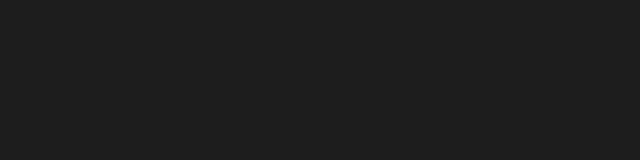
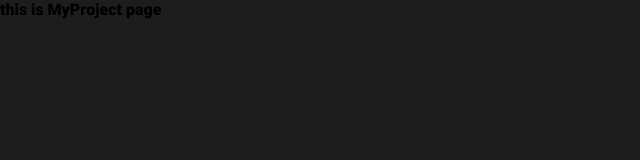
Before and after one commit to rahimi-pouria/myPortFolioWebSite, a Nuxt app: page /MyProject in a window 1280 px wide. Before the commit this address had no page. Shown: the top 160 px of the page, without its empty margins (0-640 px from the left). Built offline with nearby package versions, Linux system fonts and the light colour scheme.

Commit message:
create page

```diff
--- /dev/null
+++ b/pages/MyProject/index.vue
@@ -0,0 +1,14 @@
+<template>
+    <div class="flex">
+        this is MyProject page
+    </div>
+</template>
+
+<script setup lang="ts">
+    definePageMeta({
+        layout: 'home-layout'
+    })
+</script>
+
+<style lang="scss" scoped>
+</style>
```
